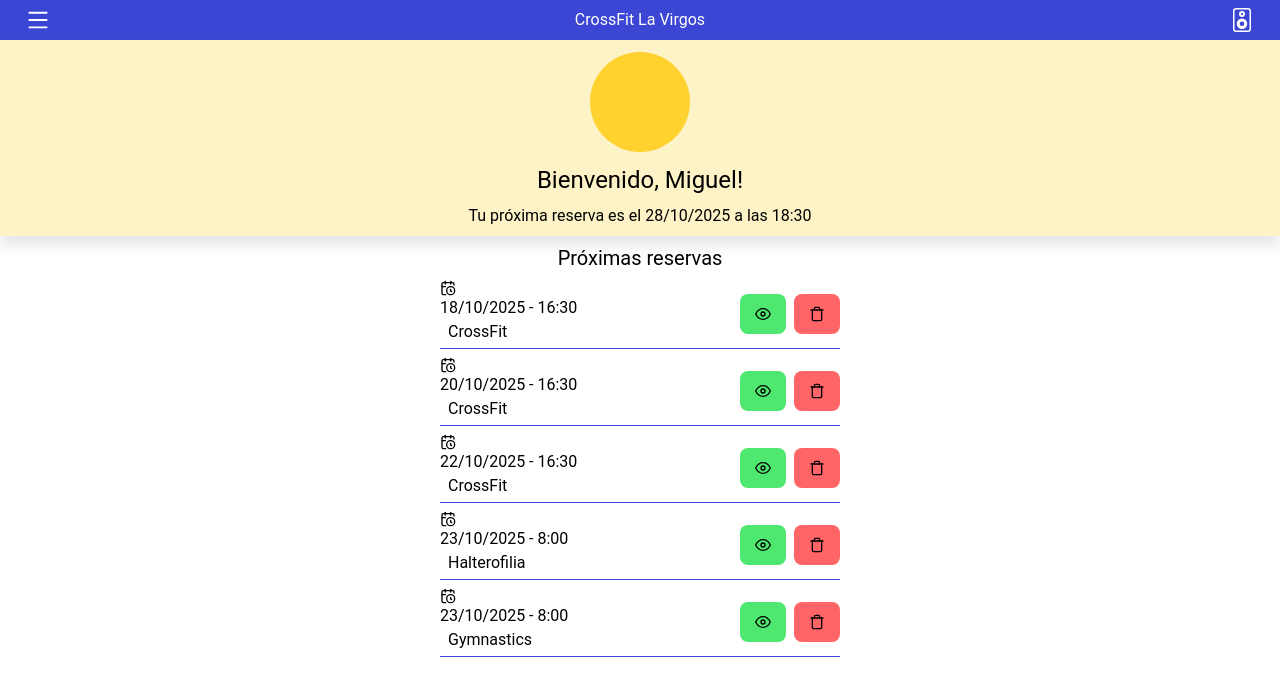
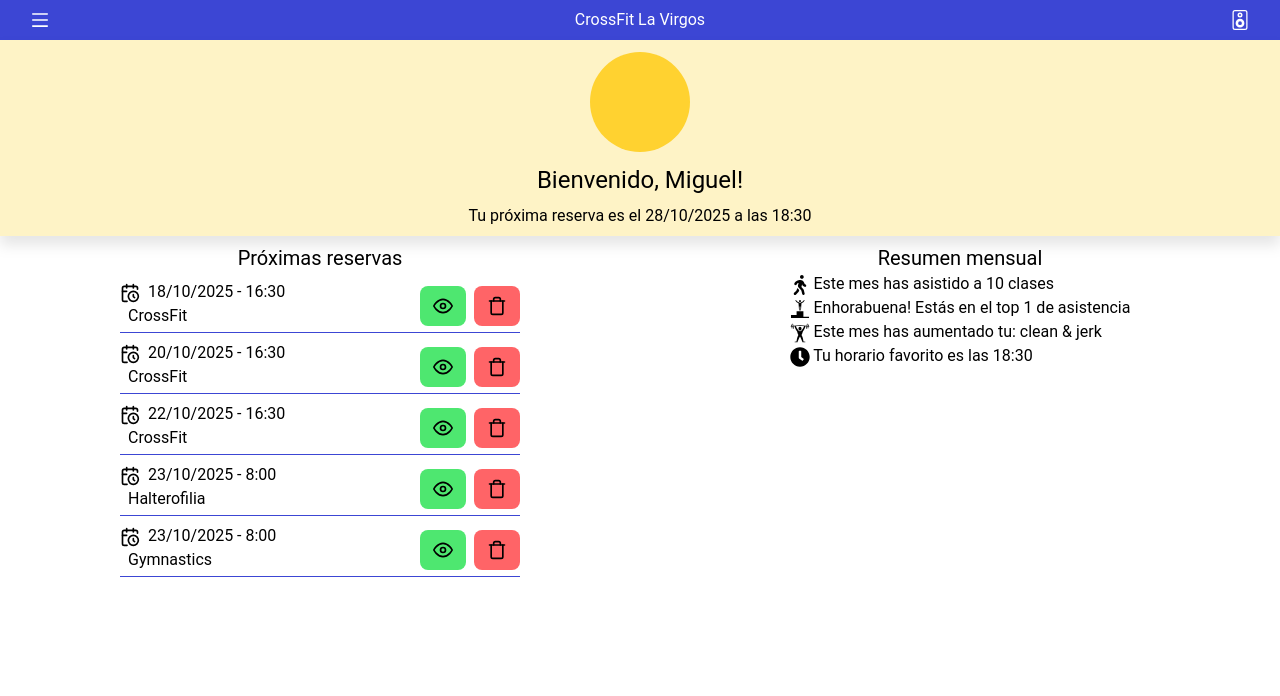
Before and after one commit to cperefer/boxUp_frontend, a React (Vite) app: page / in a window 1280 px wide. Shown: the top 696 px of the page. Built offline with nearby package versions, Linux system fonts and the light colour scheme.

Commit message:
feat: added MonthlySummary component

```diff
--- a/src/Dashboard.tsx
+++ b/src/Dashboard.tsx
@@ -1,12 +1,14 @@
+import { MonthlySummary } from "./MonthlySummary"
 import { NextReservations } from "./NextReservations"
 import { WelcomeUser } from "./WelcomeUser"
 
 export const Dashboard = () => {
   return (
     <div>
-      <div>
-        <WelcomeUser />
+      <WelcomeUser />
+      <div className="flex flex-col md:flex-row md:justify-around">
         <NextReservations />
+        <MonthlySummary />
       </div>
     </div>
   )
--- /dev/null
+++ b/src/MonthlySummary.tsx
@@ -0,0 +1,18 @@
+import { FaWalking, FaClock } from "react-icons/fa";
+import { GiPodiumWinner } from "react-icons/gi";
+import { GiWeightLiftingUp } from "react-icons/gi";
+
+
+export const MonthlySummary = () => {
+  return (
+    <section className="flex flex-col items-center py-2 w-full md:w-2/5">
+      <p className="text-xl">Resumen mensual</p>
+      <ul>
+        <li><FaWalking /> Este mes has asistido a 10 clases</li>
+        <li><GiPodiumWinner /> Enhorabuena! Estás en el top 1 de asistencia</li>
+        <li><GiWeightLiftingUp /> Este mes has aumentado tu: clean & jerk</li>
+        <li><FaClock /> Tu horario favorito es las 18:30</li>
+      </ul>
+    </section>
+  )
+}
--- a/src/NextReservations.tsx
+++ b/src/NextReservations.tsx
@@ -1,9 +1,9 @@
 import { NextReservationsMock, type Reservation } from "./mocks/NextReservations.mock"
-import { ReservationComponent } from "./ReservationComponent"
+import { ReservationComponent } from "./components/ReservationComponent"
 
 export const NextReservations = () => {
   return (
-    <section className="flex flex-col items-center py-2">
+    <section className="flex flex-col items-center py-2 w-full md:w-2/5">
       <p className="text-xl">Próximas reservas</p>
       <div className="w-full px-2">
         {
--- a/src/ReservationComponent.tsx
+++ b/src/components/ReservationComponent.tsx
@@ -1,4 +1,4 @@
-import type { Reservation } from "./mocks/NextReservations.mock"
+import type { Reservation } from "../mocks/NextReservations.mock"
 import { FiEye, FiTrash } from "react-icons/fi";
 import { LuCalendarClock } from "react-icons/lu";
 
@@ -16,7 +16,7 @@ export const ReservationComponent = ({ reservation }: { reservation: Reservation
   return (
     <div className="w-full justify-center flex flex-row pt-2">
       <div className="w-75 pb-1 border-b border-b-primary" key={reservation.id}>
-        <p><LuCalendarClock />{`${date.getDate()}/${date.getMonth() + 1}/${date.getFullYear()} - ${date.getHours()}:${date.getMinutes().toString().padStart(2, '0')}`}</p>
+        <p><LuCalendarClock className="mr-2 w-5 h-5" />{`${date.getDate()}/${date.getMonth() + 1}/${date.getFullYear()} - ${date.getHours()}:${date.getMinutes().toString().padStart(2, '0')}`}</p>
         <p className="ml-2">{reservation.type}</p>
       </div>
       <div className="flex flex-row items-center w-25 gap-2 border-b border-b-primary">
--- a/src/index.css
+++ b/src/index.css
@@ -2,6 +2,12 @@
 
 #root {
   font-family: Roboto, Inter, sans-serif;
+}
+
+svg {
+  display: inline;
+  height: 20px;
+  width: 20px;
 }
 
 @theme inline {
```
